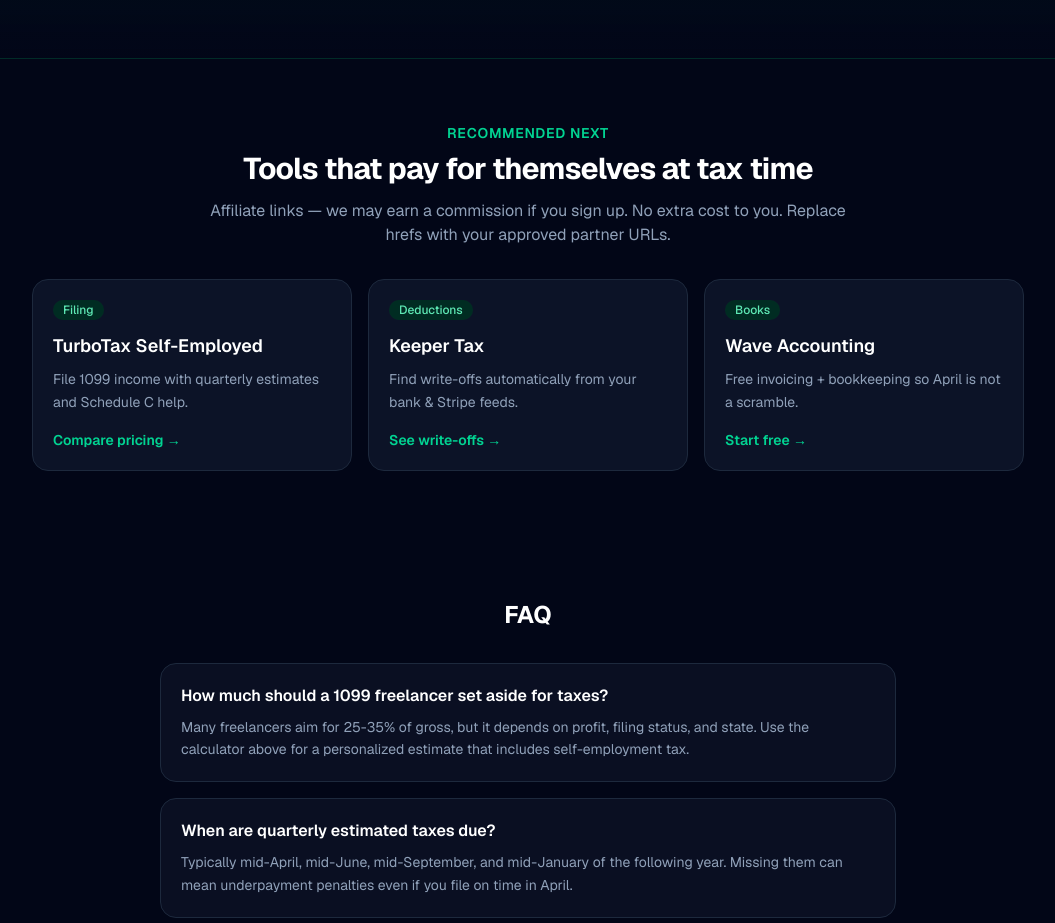
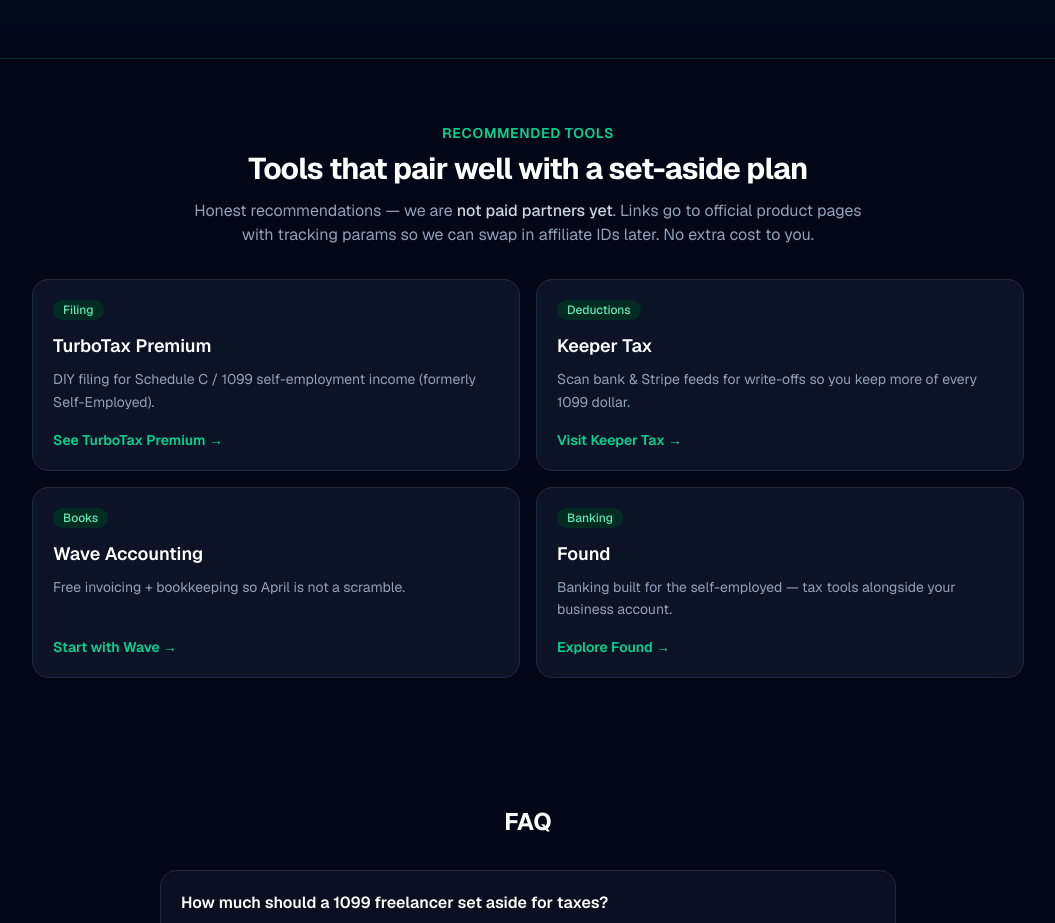
Before and after one commit to KJAdeveloper/setaside-tax, a Next.js app: page / in a window 1280 px wide. Shown: the part 1241-2164 px from the top of the page, without its empty margins (112-1167 px from the left). Built offline with nearby package versions, Linux system fonts and the light colour scheme; no server answers.

Commit message:
AffiliateGrid: real product URLs + Recommended tools (not partners yet)

```diff
--- a/src/components/AffiliateGrid.tsx
+++ b/src/components/AffiliateGrid.tsx
@@ -1,24 +1,38 @@
+const UTM =
+  "utm_source=setaside&utm_medium=affiliate&utm_campaign=launch";
+
 const OFFERS = [
   {
-    name: "TurboTax Self-Employed",
-    blurb: "File 1099 income with quarterly estimates and Schedule C help.",
-    cta: "Compare pricing",
-    href: "#affiliate-turbotax",
+    name: "TurboTax Premium",
+    blurb:
+      "DIY filing for Schedule C / 1099 self-employment income (formerly Self-Employed).",
+    cta: "See TurboTax Premium",
+    href: `https://turbotax.intuit.com/personal-taxes/online/premium/?${UTM}`,
     tag: "Filing",
   },
   {
     name: "Keeper Tax",
-    blurb: "Find write-offs automatically from your bank & Stripe feeds.",
-    cta: "See write-offs",
-    href: "#affiliate-keeper",
+    blurb:
+      "Scan bank & Stripe feeds for write-offs so you keep more of every 1099 dollar.",
+    cta: "Visit Keeper Tax",
+    href: `https://www.keepertax.com/?${UTM}`,
     tag: "Deductions",
   },
   {
     name: "Wave Accounting",
-    blurb: "Free invoicing + bookkeeping so April is not a scramble.",
-    cta: "Start free",
-    href: "#affiliate-wave",
+    blurb:
+      "Free invoicing + bookkeeping so April is not a scramble.",
+    cta: "Start with Wave",
+    href: `https://www.waveapps.com/?${UTM}`,
     tag: "Books",
+  },
+  {
+    name: "Found",
+    blurb:
+      "Banking built for the self-employed — tax tools alongside your business account.",
+    cta: "Explore Found",
+    href: `https://found.com/?${UTM}`,
+    tag: "Banking",
   },
 ];
 
@@ -27,21 +41,27 @@
     <section id="tools" className="mx-auto max-w-5xl px-4 py-16">
       <div className="mb-8 text-center">
         <p className="text-sm font-semibold uppercase tracking-wider text-emerald-400">
-          Recommended next
+          Recommended tools
         </p>
         <h2 className="mt-2 text-2xl font-bold tracking-tight text-white sm:text-3xl">
-          Tools that pay for themselves at tax time
+          Tools that pair well with a set-aside plan
         </h2>
         <p className="mx-auto mt-3 max-w-2xl text-slate-400">
-          Affiliate links — we may earn a commission if you sign up. No extra
-          cost to you. Replace hrefs with your approved partner URLs.
+          Honest recommendations — we are{" "}
+          <strong className="font-medium text-slate-300">
+            not paid partners yet
+          </strong>
+          . Links go to official product pages with tracking params so we can
+          swap in affiliate IDs later. No extra cost to you.
         </p>
       </div>
-      <div className="grid gap-4 sm:grid-cols-3">
+      <div className="grid gap-4 sm:grid-cols-2">
         {OFFERS.map((o) => (
           <a
             key={o.name}
             href={o.href}
+            target="_blank"
+            rel="noopener noreferrer"
             className="group flex flex-col rounded-2xl border border-slate-800 bg-slate-900/80 p-5 transition hover:border-emerald-600/60 hover:bg-slate-900"
           >
             <span className="w-fit rounded-full bg-emerald-950 px-2.5 py-0.5 text-xs font-medium text-emerald-300">
```
